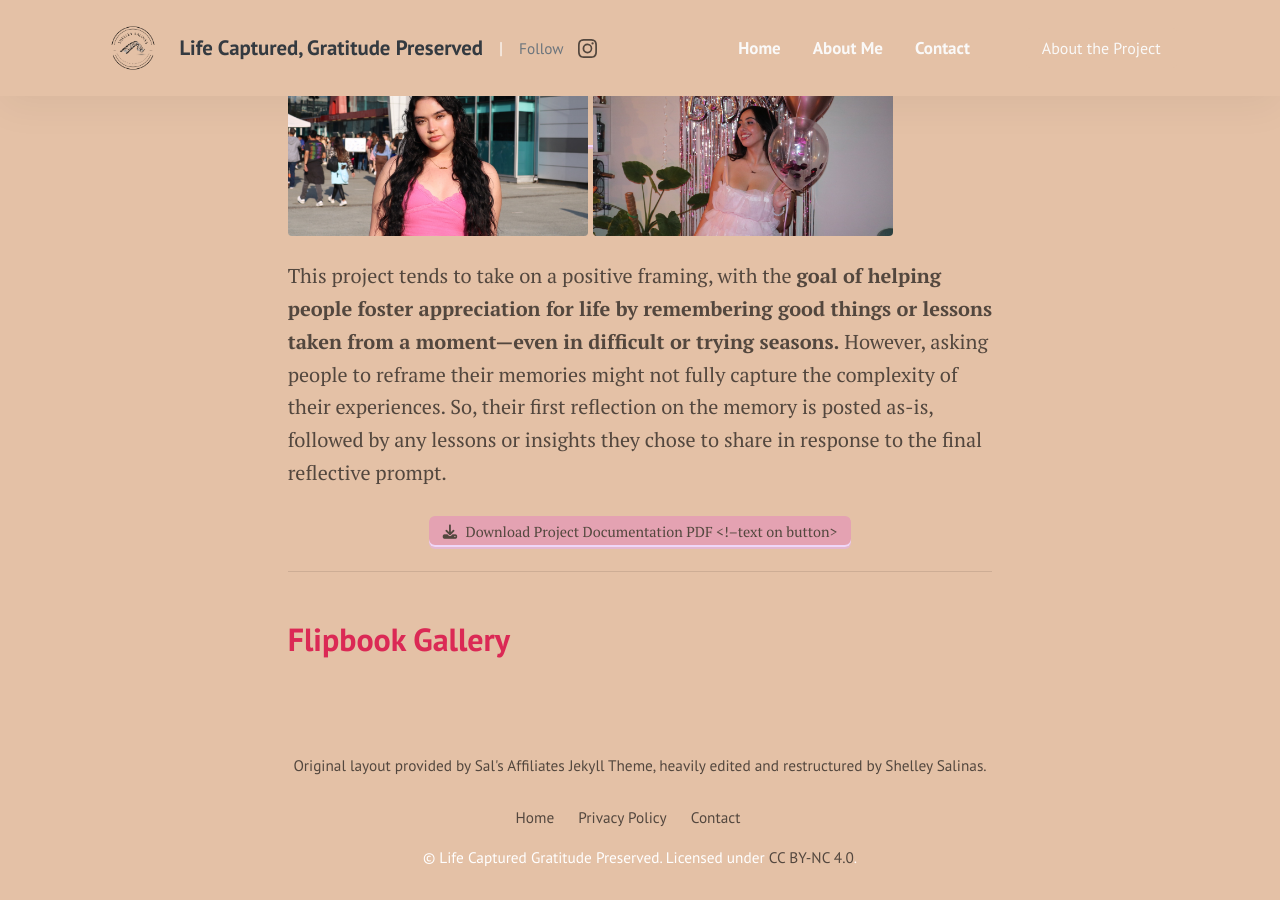
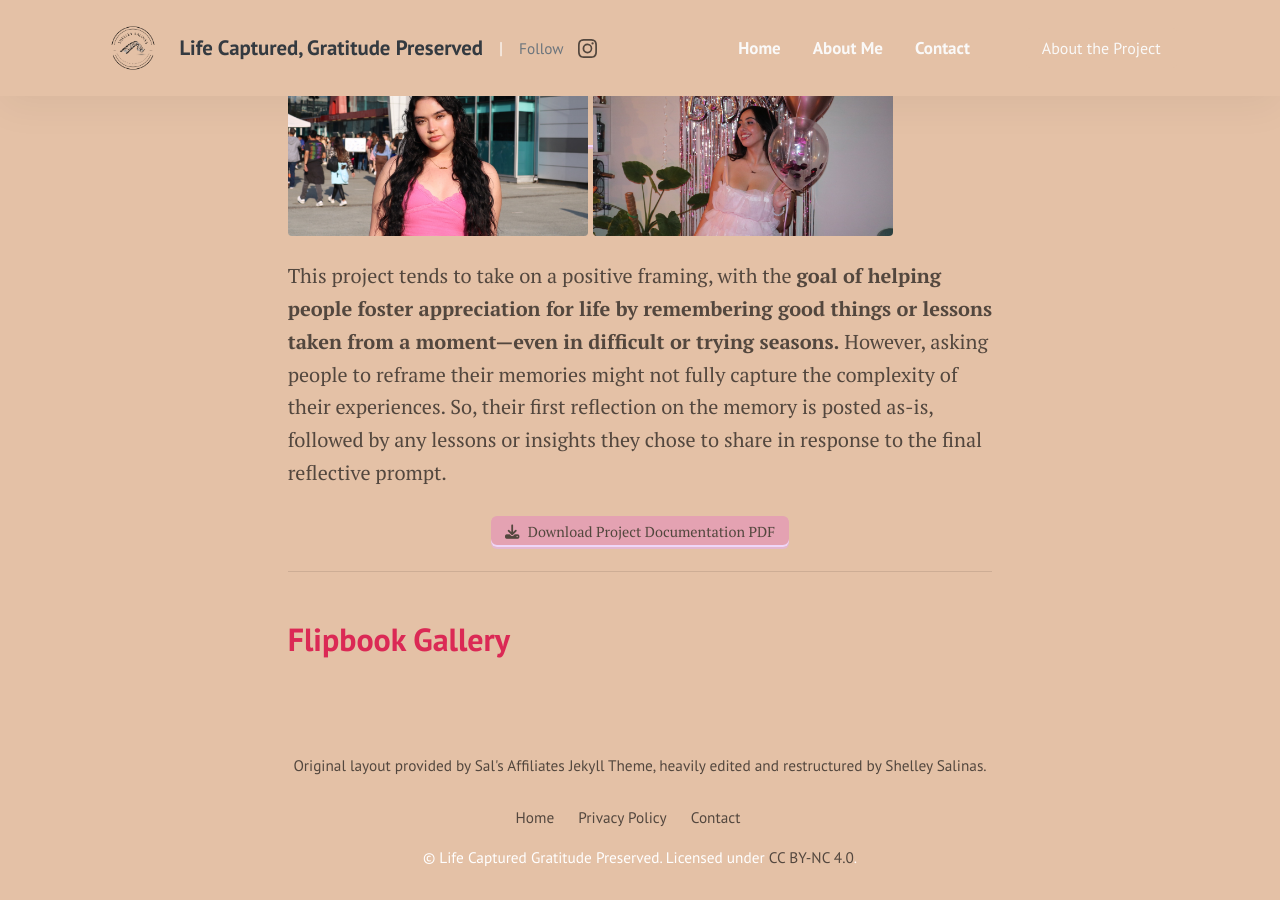
Before and after one commit to shells14/LifeCapturedGratitudePreserved, a Jekyll site: the page built from pages/aboutProject.md, in a window 1280 px wide and 900 px high, scrolled down 1994 px. Built offline with Jekyll 4.4.1, drawn with Linux system fonts in a browser that asks for light colours; some web fonts are replaced; a script that is not in the unit is left out.

Commit message:
Update aboutProject.md

```diff
--- a/pages/aboutProject.md
+++ b/pages/aboutProject.md
@@ -61,7 +61,7 @@ This project tends to take on a positive framing, with the **goal of helping peo
 <div style="text-align: center; margin-top: 20px;">
   <a href="{{ site.baseurl }}/assets/pdf/WebsiteDocumentation.pdf" download class="btn-custom-download">
     <i class="fa-solid fa-download" style="margin-right: 5px;"></i>
-    Download Project Documentation PDF <!--text on button>
+    Download Project Documentation PDF <!--text on button-->
   </a>
 </div>
 
```
